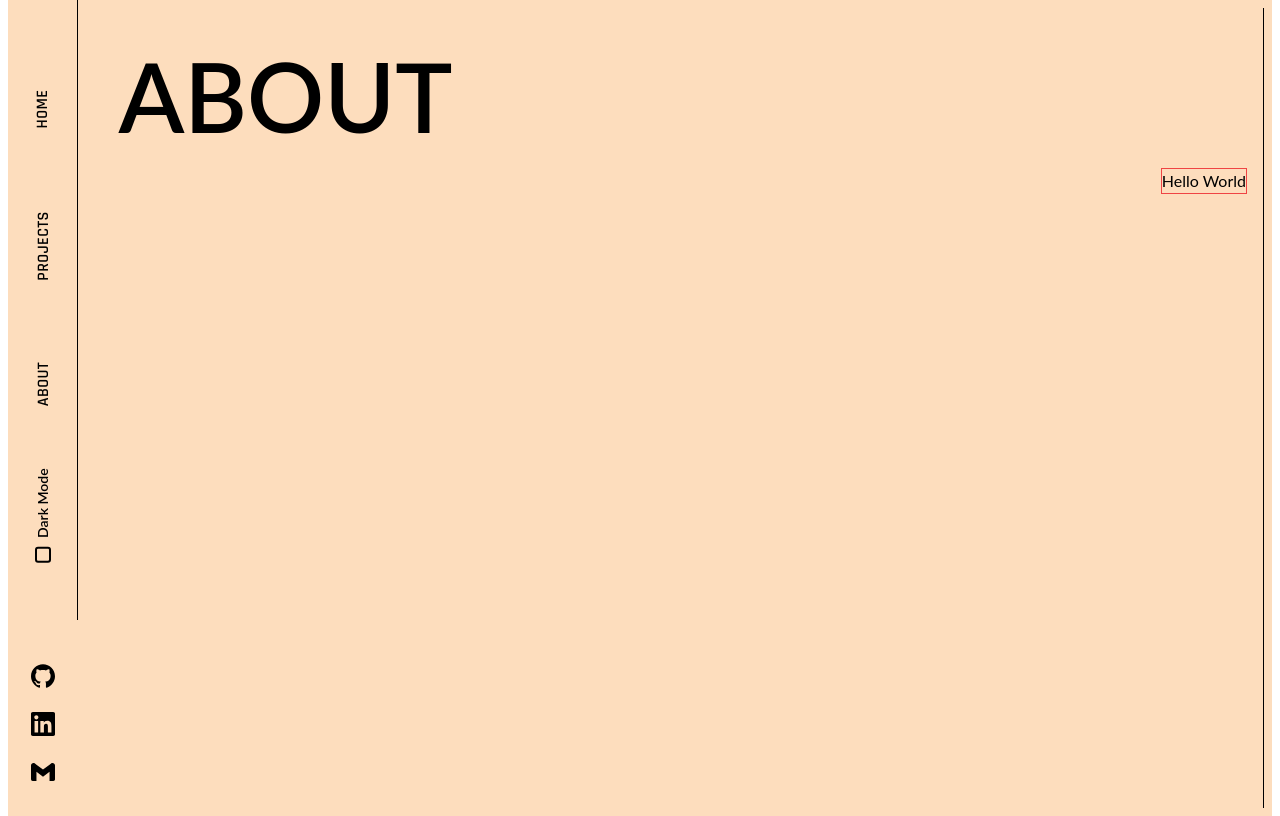
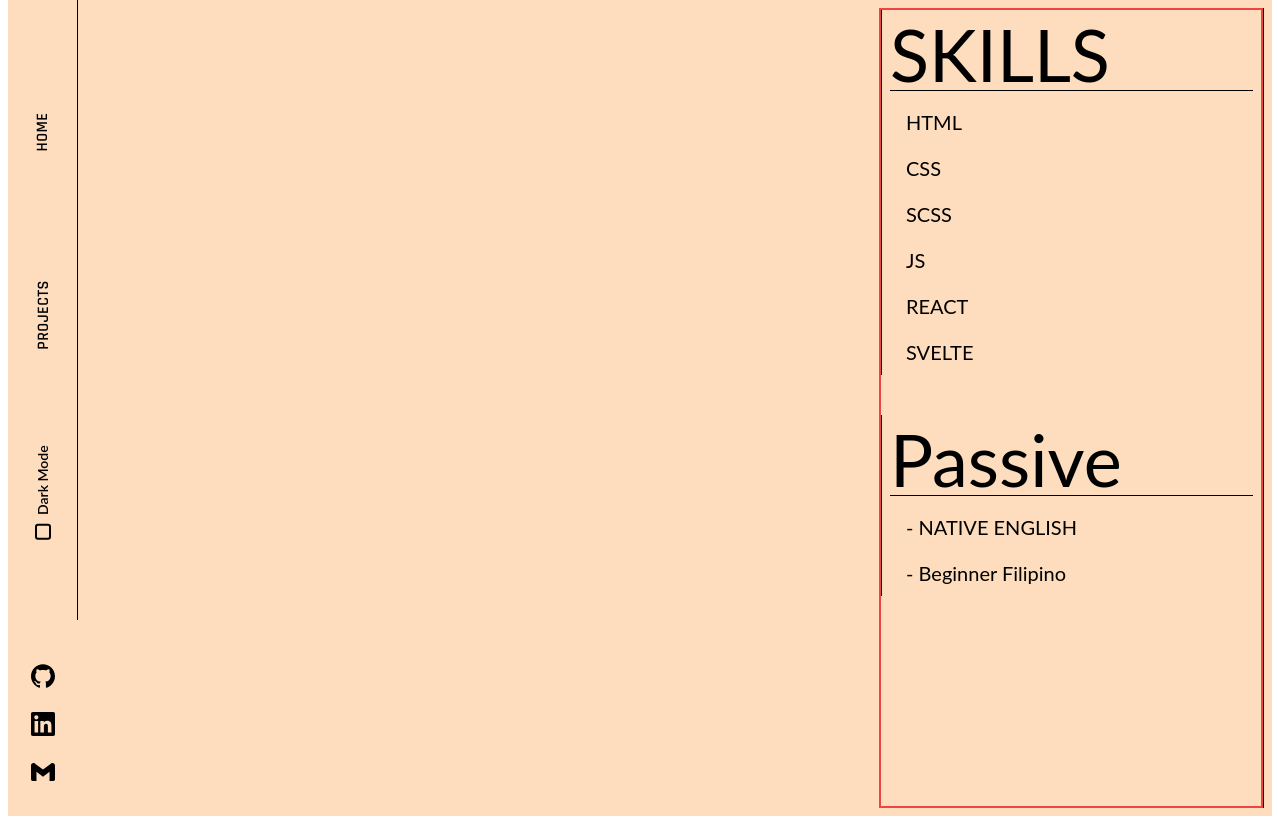
Before and after one commit to CodeLamp168/Caleb-Dylan-Sim-Portfolio, a React (Vite) app: page /Caleb-Dylan-Sim-Portfolio/About in a window 1280 px wide. Built offline with nearby package versions, Linux system fonts and the light colour scheme.

Commit message:
about prep

```diff
--- a/src/App.jsx
+++ b/src/App.jsx
@@ -31,7 +31,7 @@ function App() {
         <div className="nav-list flex md:flex-col justify-center items-center md:justify-around gap-8  md:gap-20 py-4 md:py-20 md:border-r">
           <NavItem to="/Caleb-Dylan-Sim-Portfolio/" ComponentName="Home" />
           <NavItem to="/Caleb-Dylan-Sim-Portfolio/Projects" ComponentName="Projects" />
-          <NavItem to="/Caleb-Dylan-Sim-Portfolio/About" ComponentName="About" />
+
 
           <DarkMode />
         </div>
--- a/src/assets/About.jsx
+++ b/src/assets/About.jsx
@@ -5,8 +5,34 @@ export default function About(){
     function SkillList(){
 
         return(
-            <div className="skill-box">
-               Hello World
+            <div className="skill-box p-2 border-r lg:border-l lg:border-0 border-black">
+               <h2 className="text-7xl border-b border-black text-left md:w-auto ">SKILLS</h2>
+               <div className="skill-list-wrapper  min-w-full">
+                   <ul className="inline-flex items-start  flex-col gap-4 pl-4 pt-4">
+                    <li className="skill-item">HTML</li>
+                    <li className="skill-item">CSS</li>
+                    <li className="skill-item">SCSS</li>
+                    <li className="skill-item">JS</li>
+                    <li className="skill-item">REACT</li>
+                    <li className="skill-item">SVELTE</li>
+                   </ul>
+               </div>
+            </div>
+        )
+    }
+
+    function PracticalSkills(){
+
+        return(
+            <div className="skill-box p-2 border-l lg:border-l lg:border-0 border-black lg:mt-10">
+               <h2 className="text-7xl border-b border-black text-left md:w-auto ">Passive</h2>
+               <div className="skill-list-wrapper  min-w-full">
+                   <ul className="inline-flex items-start  flex-col gap-4 pl-4 pt-4">
+                    <li className="skill-item">- NATIVE ENGLISH</li>
+                    <li className="skill-item">- Beginner Filipino</li>
+
+                   </ul>
+               </div>
             </div>
         )
     }
@@ -22,16 +48,19 @@ export default function About(){
     function AboutSkills(){
 
         return(
-            <div className="about-content-wrapper max-w-max md:absolute md:right-4 border border-red-500 ">
+            <div className="about-content-wrapper border-2 border-red-500 absolute flex flex-col sm:flex-row sm:bottom-0 justify-between lg:flex-col lg:block lg:w-80 xl:w-96 lg:absolute lg:h-full md:right-0 lgtop-0">
                 <SkillList/>
+                <PracticalSkills/>
             </div>
+
         )
     }
 
     return(
-        <div className="Asset-content home-main-div flex flex-col  items-center md:block min-h-full p-4  relative z-0 ">
-        <PageHeader pageTitle={`ABOUT`}/>
         <AboutSkills/>
-       </div>
     )
 }
+
+{/* <div className="Asset-content home-main-div flex flex-col  items-center md:block min-h-full p-4  relative z-0 ">
+    <PageHeader pageTitle={`ABOUT`}/>
+    </div> */}
--- a/src/assets/Home.jsx
+++ b/src/assets/Home.jsx
@@ -3,6 +3,7 @@ import cssImage from "/svgs/css3.svg"
 import sassImage from "/svgs/sass.svg"
 import tailwindImage from "/svgs/tailwindcss.svg"
 import htmlImage from "/svgs/html5.svg"
+
 
 export default function Home() {
   const ImageDisplay = ({ imgSrc, imgName }) => {
@@ -41,9 +42,9 @@ export default function Home() {
 
   function HomeDetails() {
     return (
-      <div className="home-text-area md:absolute  p-4 sm:p-0 text-2xl sm:w-7/12  lg:w-8/12 xl:w-80  xl:absolute  xl:bottom-24 xl:right-24">
-        <p className="home-detail-text font-medium text-left  leading-relaxed sm:mt-12 xl:mt-0">
-          21 year old, Front End Developer based in the Philippines.<br /> Need a website developed or fixed? I can help you.
+      <div className="home-text-area p-4 sm:p-0 text-2xl sm:w-7/12  lg:w-8/12">
+        <p className="home-detail-text font-medium text-left  leading-relaxed  ">
+          21 Year Old, Front End Developer based in the Philippines.<br /> Need a website developed or fixed? I can help you.
         </p>
 
 
@@ -52,9 +53,10 @@ export default function Home() {
   }
 
   return (
-    <div className="Asset-content min-h-screen home-main-div flex flex-col  items-center md:block    relative gap-12 md:gap-0">
+    <div className="Asset-content min-h-screen home-main-div flex flex-col  items-center md:block  relative gap-4 md:gap-0">
       <HomeHeader />
       <HomeDetails />
+
     </div>
   );
 }
--- a/src/index.css
+++ b/src/index.css
@@ -9,6 +9,7 @@
 
  /*Default theme */
   --theme-background: #fdddbd;
+
   --theme-text: #000000;
   --theme-border: #000000;
   --theme-icon: invert(0%);
@@ -18,6 +19,7 @@
 /* Dark Theme */
 [data-theme="dark"] {
   --theme-background: #000000;
+  --theme-background-secondary:#292929;
   --theme-text: #ffffff;
   --theme-border: #ffffff;
   --theme-icon: invert(100%);
@@ -34,6 +36,7 @@
   background-color: var(--theme-background);
   color: var(--theme-text);
   border-color: var(--theme-border);
+
 }
 
 .Asset-content {
@@ -255,7 +258,7 @@ input[type="checkbox"]:checked::before {
 /* animations */
 
 .title-header {
-  animation:headerAnimation 1s forwards;
+  animation:fadeSlideRight 1s forwards;
 
 }
 .project-list-item-wrap  {
@@ -297,7 +300,7 @@ input[type="checkbox"]:checked::before {
   }
 
   .home-text-area {
-    animation:fadeSlideLeft 1s forwards;
+    animation:fadeSlideRight 1s forwards;
   }
 
   .home-title-header h1 {
@@ -343,6 +346,9 @@ input[type="checkbox"]:checked::before {
     opacity: 0;
     transform: translateX(-50px);
   }
+  20%{
+    opacity: 0;
+  }
   100% {
     opacity: 1;
     transform: translateX(0);
@@ -387,3 +393,26 @@ input[type="checkbox"]:checked::before {
     }
   }
 }
+
+
+.skill-item {
+  font-size:20px;
+}
+
+@media(min-width:(768px)){
+
+  .about-content-wrapper {
+    width:900px;
+  }
+}
+
+
+ @keyframes color-change-2x {
+   0% {
+     background: var(--theme-background)
+   }
+
+   100% {
+     background: var(--theme-background-secondary)
+   }
+ }
```
